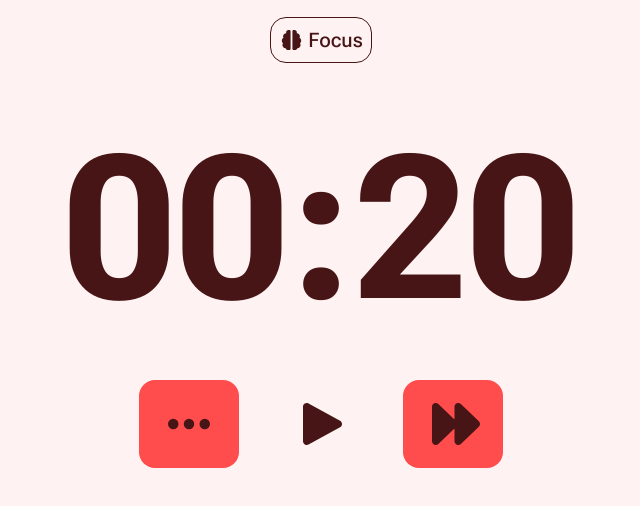
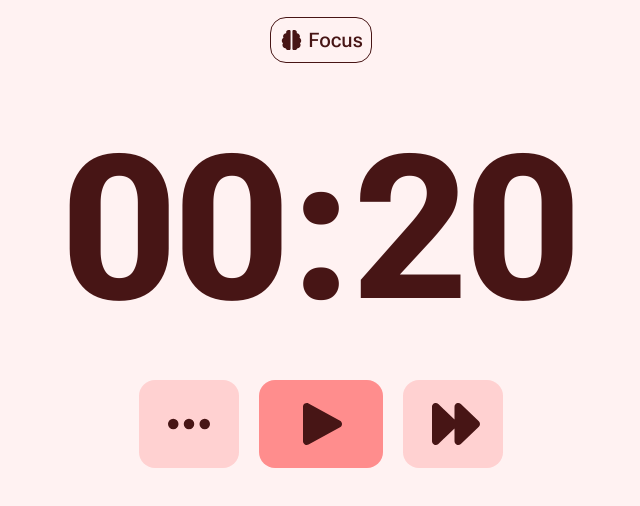
Before and after one commit to thheor/pomodoro, a React (Vite) app: page / in a window 1280 px wide. Shown: the top 506 px of the page, without its empty margins (319-959 px from the left). Built offline with nearby package versions, Linux system fonts and the light colour scheme.

Commit message:
update timer to match setting's data

```diff
--- a/src/Timer.jsx
+++ b/src/Timer.jsx
@@ -15,8 +15,6 @@ export function Timer(){
         sound: true,
     })
     const [elapseTime, setElapseTime] = useState(dataSetting.focus);
-    const [isSound, setIsSound] = useState(dataSetting.sound);
-    const [isAutoResume, setIsAutoResume] = useState(dataSetting.autoResume);
     const sound = useRef(null);
 
     useEffect(() => {
@@ -41,12 +39,16 @@ export function Timer(){
         console.log('useEffect 2')
 
         if(elapseTime === 0 && isRunning){
-            if(isSound){
+
+            if(dataSetting.sound){
                 sound.current = new Audio(alarm);
                 sound.current.play();
             }
+
             console.log('elapse time: ', elapseTime)
-            setIsRunning(false);
+
+            dataSetting.autoResume ? setIsRunning(true) : setIsRunning(false);
+
             setIsFocus(!isFocus);
             setElapseTime(isFocus ? dataSetting.break : dataSetting.focus);
         }
@@ -55,12 +57,12 @@ export function Timer(){
 
     useEffect(() => {
 
-        if(isSetting){
+        if(isSetting && !isRunning){
             setElapseTime(isFocus ? dataSetting.focus : dataSetting.break);
             console.log(dataSetting);
         }
 
-    }, [isSetting, forward])
+    }, [isSetting, forward]);
 
     function start(){
         setIsRunning(true);
@@ -75,7 +77,7 @@ export function Timer(){
     }
 
     function reset(){
-        setElapseTime(isFocus ? 5 : 3);
+        setElapseTime(isFocus ? dataSetting.focus : dataSetting.break);
         setIsRunning(false);
     }
 
@@ -129,20 +131,20 @@ export function Timer(){
                 {isRunning ?
                 <>
                     <FontAwesomeIcon icon={faEllipsis} onClick={handleSetting}
-                    className={`p-5 cursor-pointer ${isFocus ? 'text-TextLight bg-Focus-component' : 'text-BreakText bg-Break-component'} text-5xl transition duration-300 ease-in-out rounded-2xl hover:text-mainText hover:scale-105`} />
+                    className={`p-5 cursor-pointer ${isFocus ? 'text-TextLight bg-Focus-component/20 hover:bg-Focus-component/50' : 'text-BreakText bg-Break-component/30 hover:bg-Break-component/60'} text-5xl transition duration-300 ease-in-out rounded-2xl hover:text-mainText hover:scale-105`} />
                     <FontAwesomeIcon icon={faPause} onClick={stop}
-                    className={`p-5 px-8 cursor-pointer ${isFocus ? 'text-TextLight bg-Focus-middle' : 'text-BreakText bg-Break-middle'} text-5xl transition duration-300 ease-in-out rounded-2xl hover:scale-105`} />
+                    className={`p-5 px-8 cursor-pointer ${isFocus ? 'text-TextLight bg-Focus-component/60 hover:bg-Focus-component/80' : 'text-BreakText bg-Break-component/70 hover:bg-Break-component'} text-5xl transition duration-300 ease-in-out rounded-2xl hover:scale-105`} />
                     <FontAwesomeIcon icon={faArrowRotateRight} onClick={reset}
-                    className={`p-5 cursor-pointer ${isFocus ? 'text-TextLight bg-Focus-component' : 'text-BreakText bg-Break-component'} text-5xl transition duration-300 ease-in-out rounded-2xl hover:text-mainText hover:scale-105`} />
+                    className={`p-5 cursor-pointer ${isFocus ? 'text-TextLight bg-Focus-component/20 hover:bg-Focus-component/50' : 'text-BreakText bg-Break-component/30 hover:bg-Break-component/60'} text-5xl transition duration-300 ease-in-out rounded-2xl hover:text-mainText hover:scale-105`} />
                 </>
                 :
                 <>
                     <FontAwesomeIcon icon={faEllipsis} onClick={handleSetting}
-                    className={`p-5 cursor-pointer ${isFocus ? 'text-TextLight bg-Focus-component' : 'text-BreakText bg-Break-component'} text-5xl transition duration-300 ease-in-out rounded-2xl hover:text-mainText hover:scale-105`} />
+                    className={`p-5 cursor-pointer ${isFocus ? 'text-TextLight bg-Focus-component/20 hover:bg-Focus-component/50' : 'text-BreakText bg-Break-component/30 hover:bg-Break-component/60'} text-5xl transition duration-300 ease-in-out rounded-2xl hover:text-mainText hover:scale-105`} />
                     <FontAwesomeIcon icon={faPlay} onClick={start}
-                    className={`p-5 px-8 cursor-pointer ${isFocus ? 'text-TextLight bg-Focus-middle' : 'text-BreakText bg-Break-middle'} text-5xl transition duration-300 ease-in-out rounded-2xl hover:scale-105`} />
+                    className={`p-5 px-8 cursor-pointer ${isFocus ? 'text-TextLight bg-Focus-component/60 hover:bg-Focus-component/80' : 'text-BreakText bg-Break-component/70 hover:bg-Break-component'} text-5xl transition duration-300 ease-in-out rounded-2xl hover:scale-105`} />
                     <FontAwesomeIcon icon={faForward} onClick={forward}
-                    className={`p-5 cursor-pointer ${isFocus ? 'text-TextLight bg-Focus-component' : 'text-BreakText bg-Break-component'} text-5xl transition duration-300 ease-in-out rounded-2xl hover:text-mainText hover:scale-105`} />
+                    className={`p-5 cursor-pointer ${isFocus ? 'text-TextLight bg-Focus-component/20 hover:bg-Focus-component/50' : 'text-BreakText bg-Break-component/30 hover:bg-Break-component/60'} text-5xl transition duration-300 ease-in-out rounded-2xl hover:text-mainText hover:scale-105`} />
                 </>
                 }
                 <Setting setting={isSetting} handleSet={handleSetting} isFocus={isFocus} handleInput={handleData} />
```
